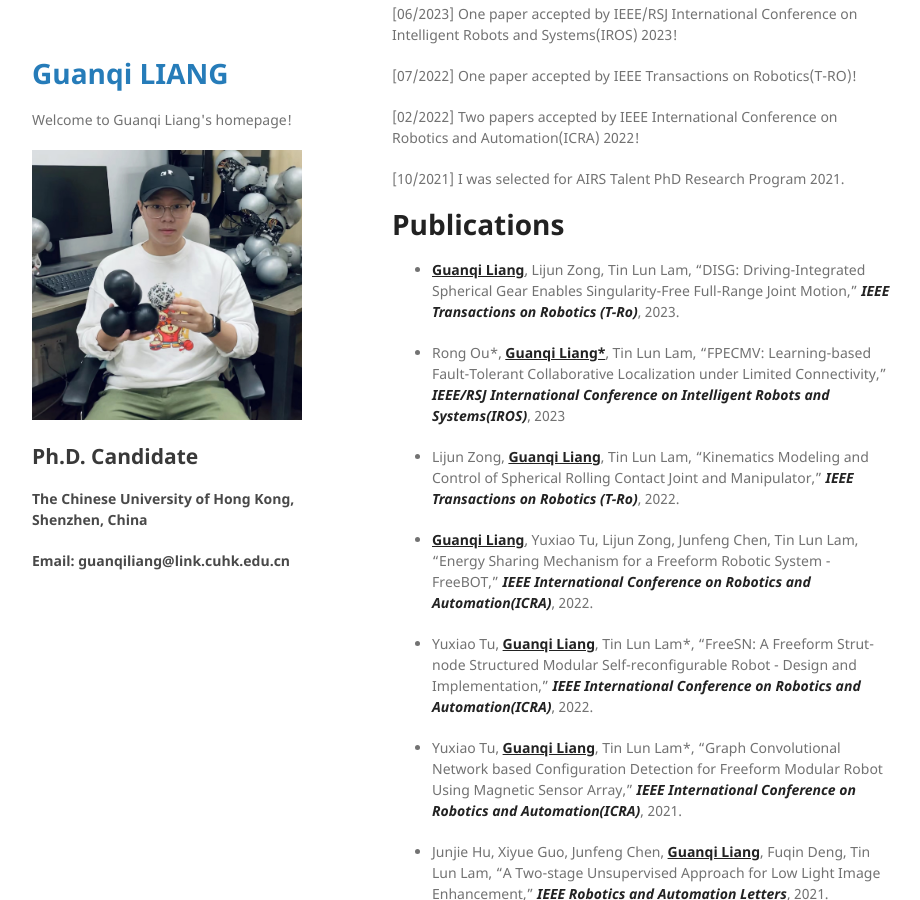
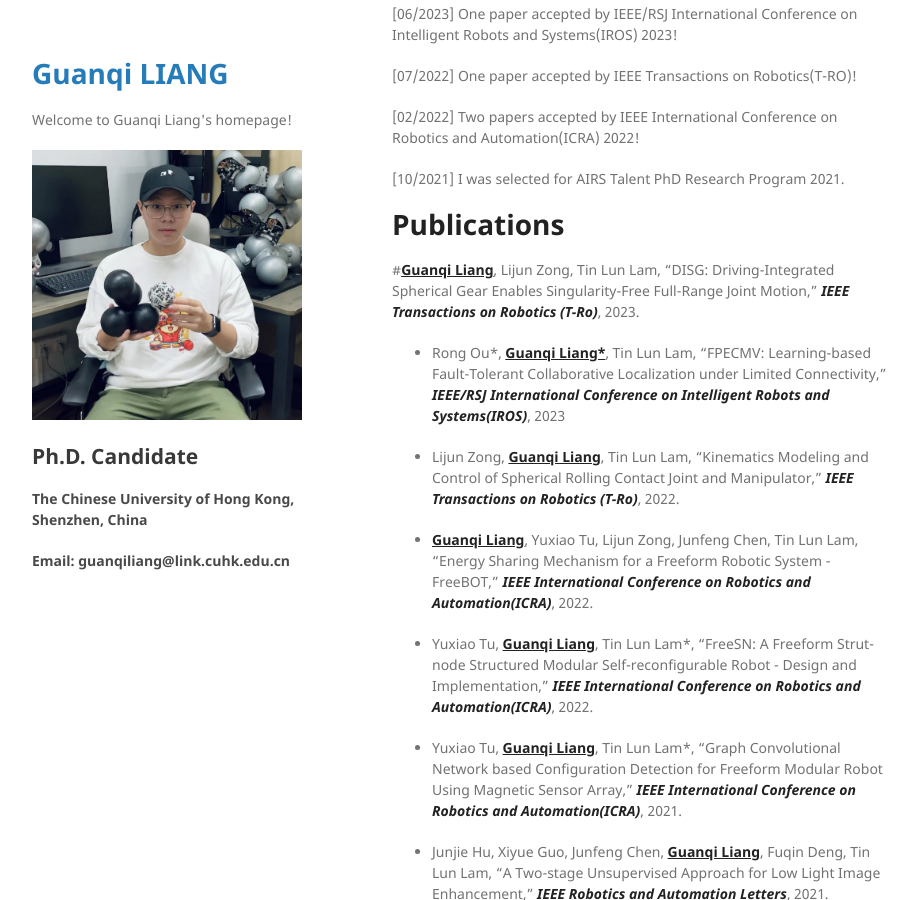
Before and after one commit to guanqiliang/guanqiliang.github.com, a Jekyll site: the page built from index.md, in a window 1280 px wide and 900 px high, scrolled down 322 px. Shown: the whole window, without its empty margins (178-1098 px from the left). Built offline with Jekyll 4.4.1, drawn with Linux system fonts in a browser that asks for light colours; our own code applies the rules of GitHub Pages for plain Markdown files.

```diff
--- a/index.md
+++ b/index.md
@@ -20,7 +20,7 @@ Hello, I am a 5th year Ph.D candidate, supervised by [Prof. Tin Lun LAM](https:/
 
 # Publications
 
-* <strong><u>Guanqi Liang</u></strong>, Lijun Zong, Tin Lun Lam, "DISG: Driving-Integrated Spherical Gear Enables Singularity-Free Full-Range Joint Motion," <strong><i>IEEE Transactions on Robotics (T-Ro)</i></strong>, 2023.
+#<strong><u>Guanqi Liang</u></strong>, Lijun Zong, Tin Lun Lam, "DISG: Driving-Integrated Spherical Gear Enables Singularity-Free Full-Range Joint Motion," <strong><i>IEEE Transactions on Robotics (T-Ro)</i></strong>, 2023.
 
 * Rong Ou*, <strong><u>Guanqi Liang*</u></strong>, Tin Lun Lam, "FPECMV: Learning-based Fault-Tolerant Collaborative Localization under Limited Connectivity," <strong><i>IEEE/RSJ International Conference on Intelligent Robots and Systems(IROS)</i></strong>, 2023
 
```
